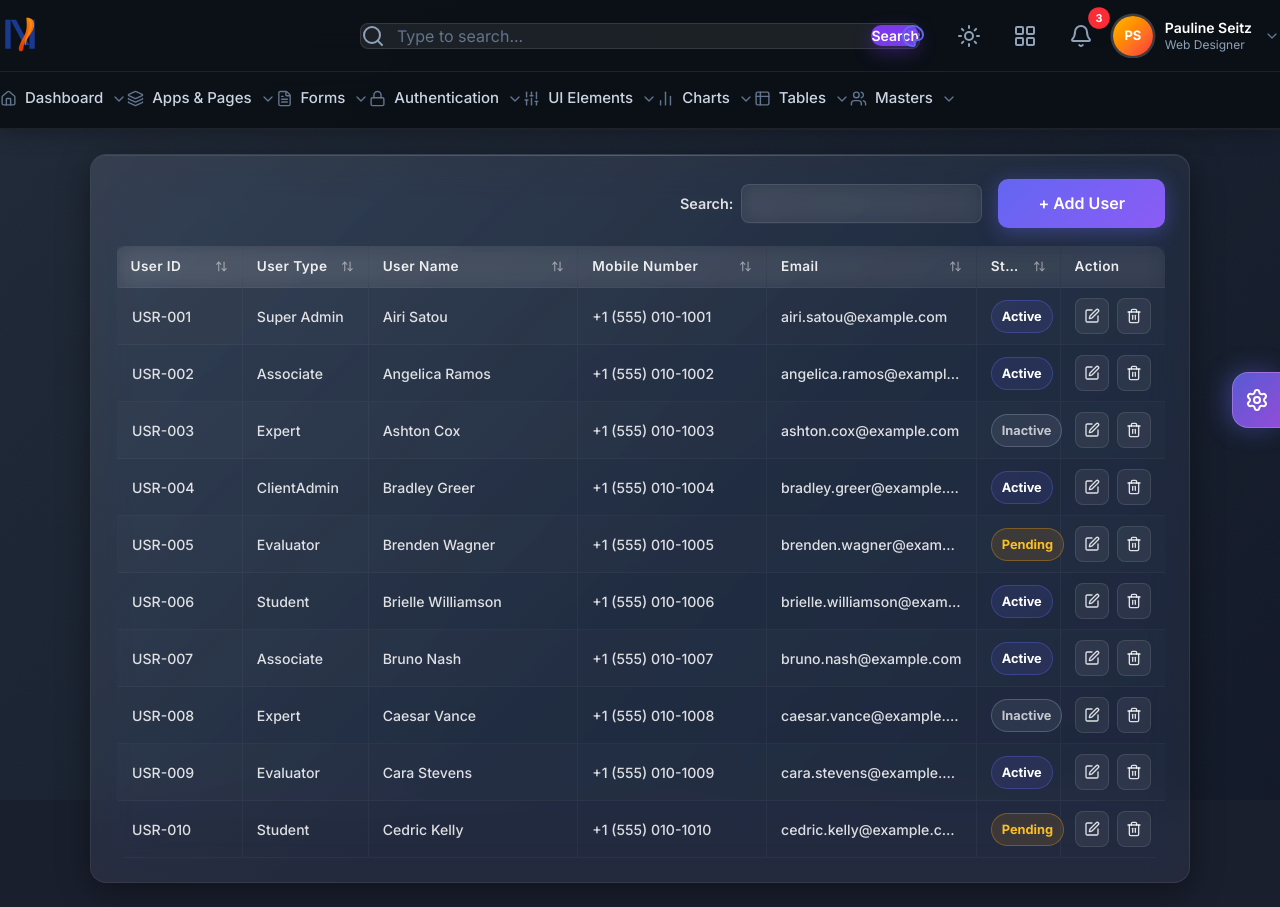
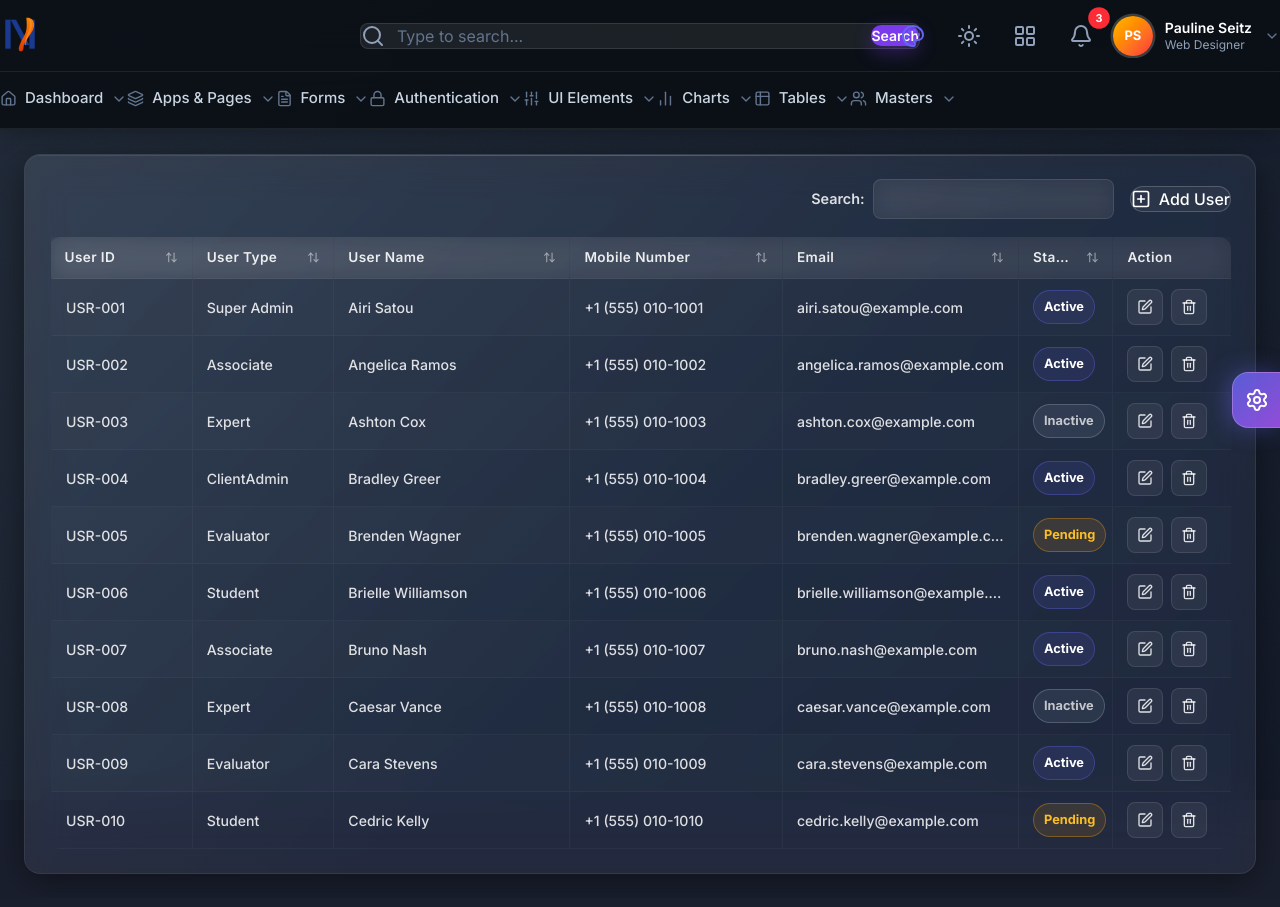
Before and after one commit to Aditya-624/admin-template-, a Next.js app: page /masters/user-list in a window 1280 px wide. Built offline with nearby package versions, Linux system fonts and the light colour scheme.

Commit message:
small change

```diff
--- a/src/app/masters/privileges-list/page.tsx
+++ b/src/app/masters/privileges-list/page.tsx
@@ -1,7 +1,7 @@
 "use client";
 
 import React, { useState } from "react";
-import { Edit, Trash2, Plus, CheckCircle, ArrowUpDown } from "lucide-react";
+import { Edit, Trash2, PlusSquare, CheckCircle, ArrowUpDown } from "lucide-react";
 import { motion, AnimatePresence } from "framer-motion";
 
 type Privilege = {
@@ -230,7 +230,7 @@ export default function PrivilegesListPage() {
         }
       `}</style>
 
-      <div className="table-card" style={{ maxWidth: "1100px", width: "100%" }}>
+      <div className="table-card" style={{ maxWidth: "1400px", width: "100%" }}>
         <div className="datatable-toolbar" style={{ justifyContent: "space-between" }}>
           <h1 className="text-2xl font-bold text-white">Privileges List</h1>
           <div className="flex items-center gap-4">
@@ -242,8 +242,9 @@ export default function PrivilegesListPage() {
                 onChange={(e) => setSearch(e.target.value)}
               />
             </div>
-            <button className="edit-user-update py-2 px-5 text-sm flex items-center gap-2" onClick={openAddModal}>
-              + Add Privileges
+            <button className="flex items-center gap-2 px-6 py-2.5 text-base font-medium text-white bg-white/5 border border-white/20 rounded-full hover:bg-white/10 transition-colors whitespace-nowrap flex-shrink-0" onClick={openAddModal}>
+              <PlusSquare size={20} className="flex-shrink-0" />
+              <span>Add Privileges</span>
             </button>
           </div>
         </div>
@@ -334,7 +335,7 @@ export default function PrivilegesListPage() {
               className="modal-content"
             >
               <div className="modal-title">
-                <Plus size={20} className="text-green-500" />
+                <PlusSquare size={20} className="text-green-500" />
                 Add Privilege
               </div>
               <form onSubmit={handleAddSubmit}>
--- a/src/app/masters/user-list/page.tsx
+++ b/src/app/masters/user-list/page.tsx
@@ -2,7 +2,7 @@
 
 import Link from "next/link";
 import React, { useState } from "react";
-import { ArrowUpDown, Edit, Trash2 } from "lucide-react";
+import { ArrowUpDown, Edit, Trash2, PlusSquare } from "lucide-react";
 
 const placeholderData = [
   { id: "USR-001", type: "Super Admin", name: "Airi Satou", mobile: "+1 (555) 010-1001", email: "airi.satou@example.com", loginId: "airi.satou", description: "Manages platform accounts", status: "Active" },
@@ -70,7 +70,7 @@ export default function UserListPage() {
 
   return (
     <div className="datatable-page" style={{ display: "flex", justifyContent: "center", padding: "24px" }}>
-      <div className="table-card" style={{ maxWidth: "1100px", width: "100%" }}>
+      <div className="table-card" style={{ maxWidth: "1400px", width: "100%" }}>
         <div className="datatable-toolbar" style={{ justifyContent: "flex-end" }}>
           <div className="flex items-center gap-4">
             <div className="datatable-search">
@@ -81,8 +81,9 @@ export default function UserListPage() {
                 onChange={(e) => setSearch(e.target.value)}
               />
             </div>
-            <Link href="/masters/user-list/add" className="edit-user-update py-2 px-5 text-sm">
-              + Add User
+            <Link href="/masters/user-list/add" className="flex items-center gap-2 px-6 py-2.5 text-base font-medium text-white bg-white/5 border border-white/20 rounded-full hover:bg-white/10 transition-colors whitespace-nowrap flex-shrink-0">
+              <PlusSquare size={20} className="flex-shrink-0" />
+              <span>Add User</span>
             </Link>
           </div>
         </div>
--- a/src/app/page.tsx
+++ b/src/app/page.tsx
@@ -90,14 +90,6 @@ export default function DashboardPage() {
           <h1 className="dashboard-title">eCommerce Overview</h1>
         </div>
         <div className="dashboard-filters flex flex-wrap gap-3 items-center">
-          <div className="date-chip">
-            <span>From Date</span>
-            <strong>01 Jan 2024</strong>
-          </div>
-          <div className="date-chip">
-            <span>To Date</span>
-            <strong>31 Jan 2024</strong>
-          </div>
           <button className="filter-button">Export Report</button>
         </div>
       </div>
```
